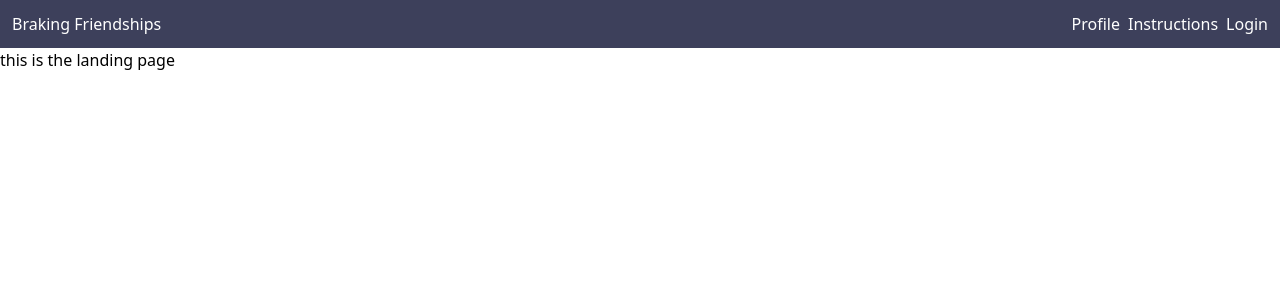
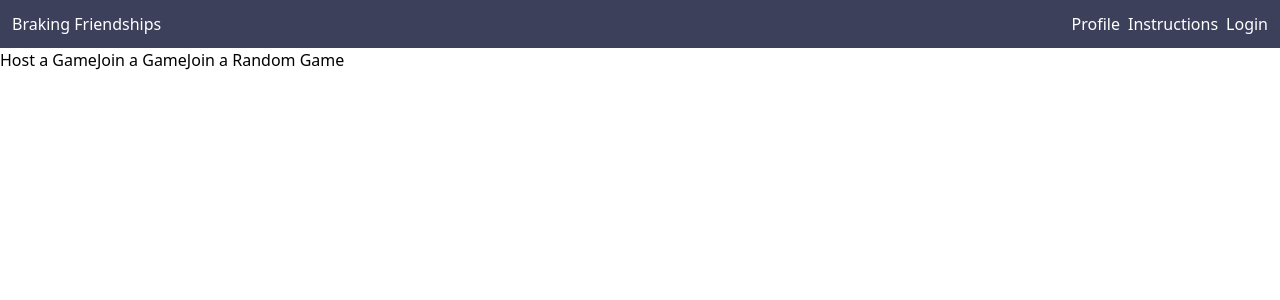
Before and after one commit to Braking-Friendships/blueocean, a React (Create React App) app in the folder client/: page / in a window 1280 px wide. Shown: the top 300 px of the page. Built offline with nearby package versions, Linux system fonts and the light colour scheme; no server answers.

Commit message:
added landing page buttons

```diff
--- a/client/src/components/landingPageComponents/LandingPage.js
+++ b/client/src/components/landingPageComponents/LandingPage.js
@@ -4,8 +4,12 @@ import NavBar from './NavBar.js'
 const LandingPage = () => {
   return (
     <div>
-      this is the landing page
       {/* <GameNav /> */}
+      <div>
+        <button>Host a Game</button>
+        <button>Join a Game</button>
+        <button>Join a Random Game</button>
+      </div>
       {/* <Profile /> */}
     </div>
   )
```
